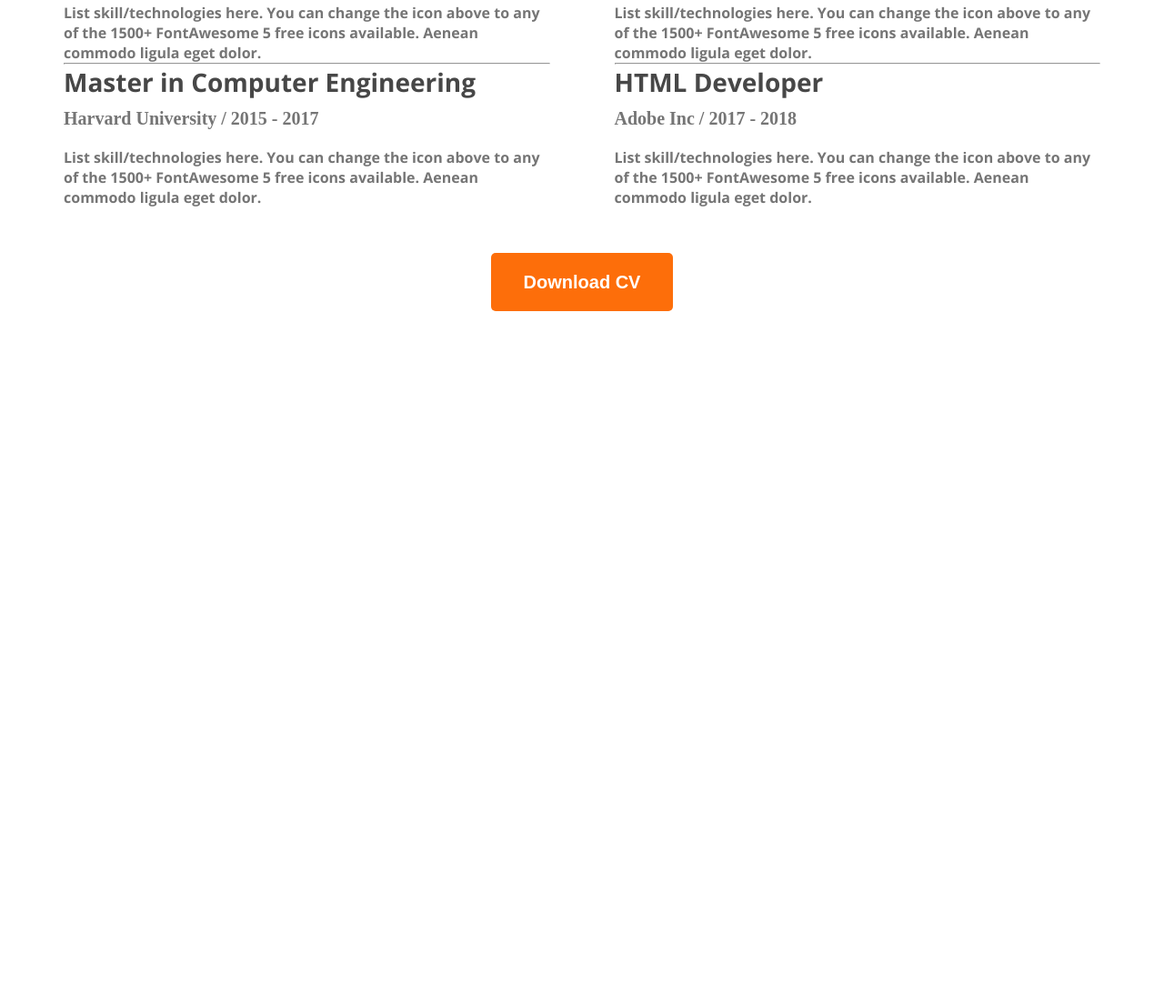
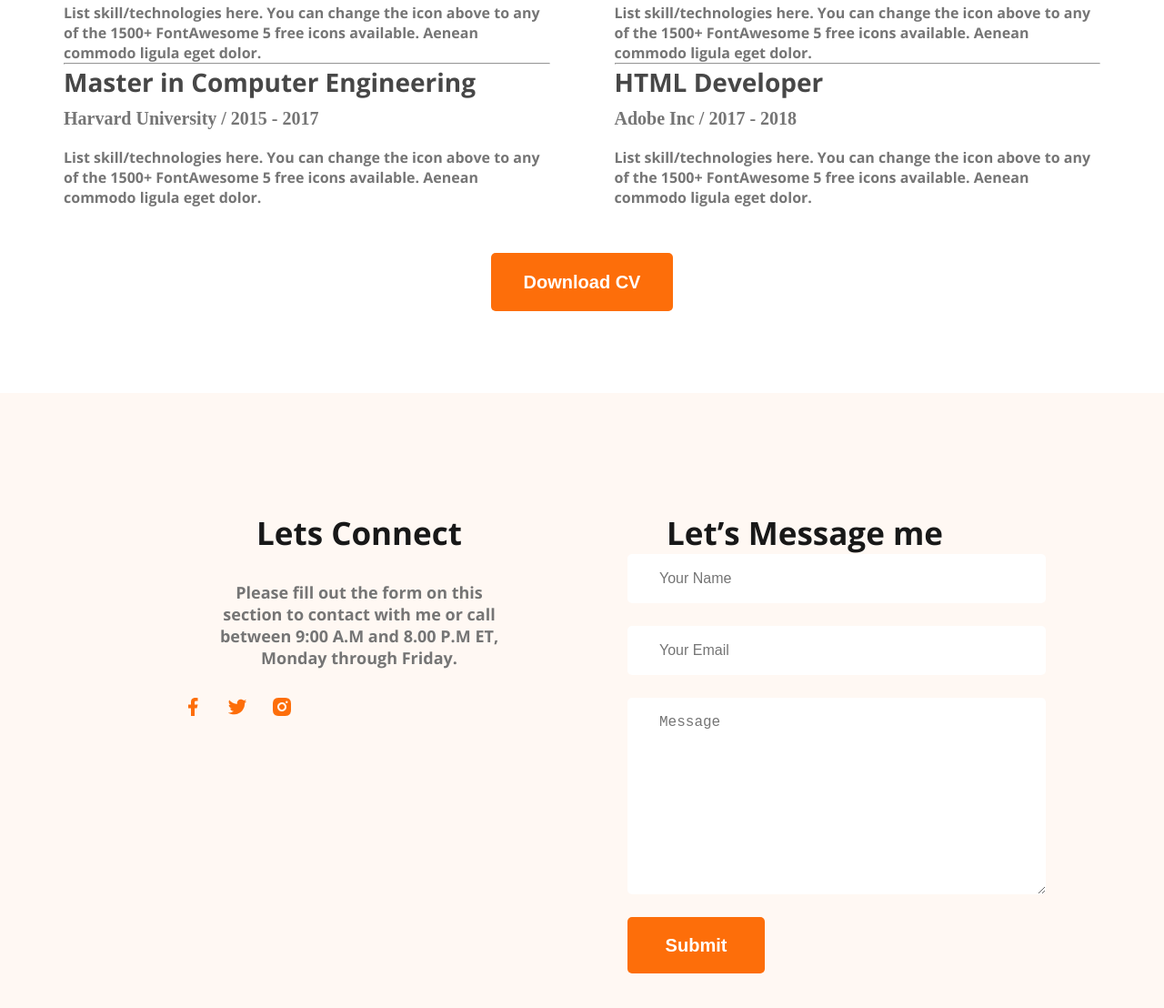
Before and after one commit to mustafizur-rhman/website-1, a plain HTML site: page index.html in a window 1280 px wide. Shown: the part 2579-3687 px from the top of the page at 91% size. Before the commit the page ends 2921 px from the top, so only its background shows below. Drawn offline with nearby package versions, Linux system fonts and the light colour scheme.

Commit message:
finish the footer section with contact form

```diff
--- a/index.html
+++ b/index.html
@@ -150,8 +150,24 @@
             </div>
            </section>
        </main>
-       <footer>
+ <footer>
+       <div class="footer-column">
+        <h3 class="section-title">Lets Connect</h3>
+        <p class="section-paragraph">Please fill out the form on this section to contact with me or call between 9:00 A.M and 8.00 P.M ET, Monday through Friday.</p>
+        <div class="link">
+            <a href=""><img src="images/icons/facebook.png" alt=""></a><a href=""><img src="images/icons/twitter.png" alt=""></a><a href=""><img src="images/icons/insta.png" alt=""></a>
+        </div>
+    </div>
+       <div class="footer-column">
+        <h3 class="section-title">Let’s Message me</h3>
+        <form class="contact">
+            <input type="text" name="" id="" placeholder="Your Name">
+            <input type="email" name="" id="" placeholder="Your Email">
+            <textarea placeholder="Message" name="" id="" cols="30" rows="10"></textarea>
+            <input class="button" type="submit" value="Submit">
+        </form>
 
+    </div>
        </footer>
 
 </body>
--- a/style.css
+++ b/style.css
@@ -206,3 +206,30 @@ height: 64px;
 border: 0px;
 margin-top: 50px;
   }
+  /* footer style */
+  footer{
+    padding: 130px 200px;
+    background: #FFF8F3;
+    margin-top: 90px;
+    display: flex;
+    gap: 100px;
+  }
+  .footer-column{
+    width: 50% ;
+
+  }
+  .link a{
+    margin-right: 25px;
+  }
+
+  .contact input[type="text"], .contact input[type="email"] ,textarea{
+    display: block;
+    margin-bottom: 25px;
+    padding: 18px 35px;
+    font-size: 16px;
+    color:  #757575;
+    border: 0px;
+    background: #FFF;
+    border-radius: 5px;
+    width: 100%;
+  }
```
